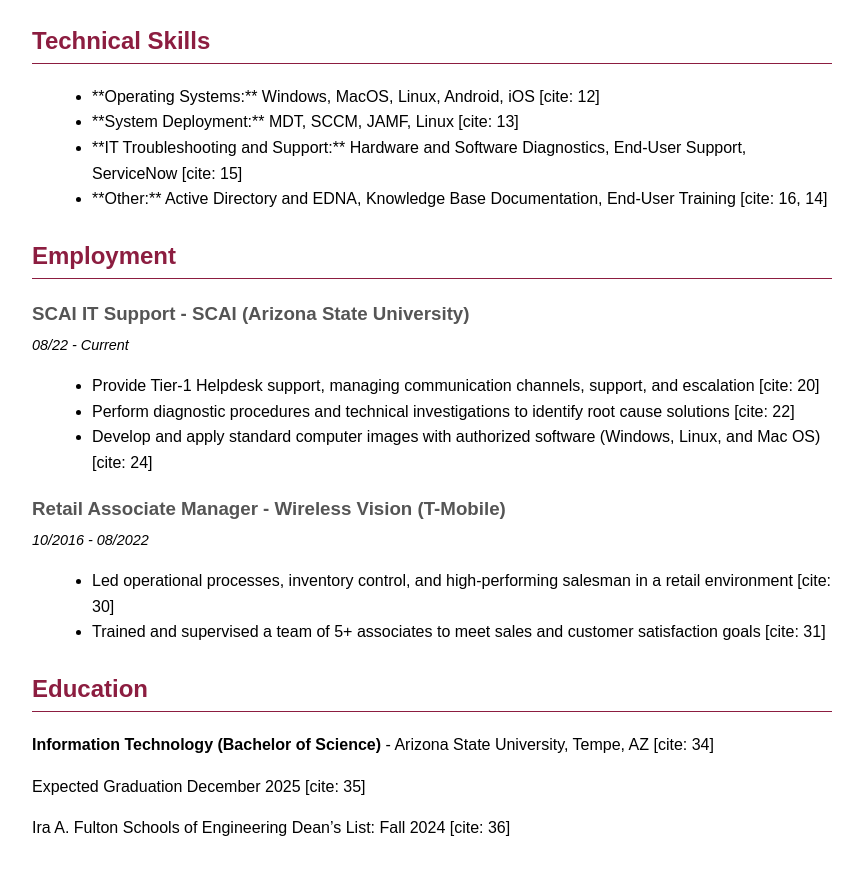
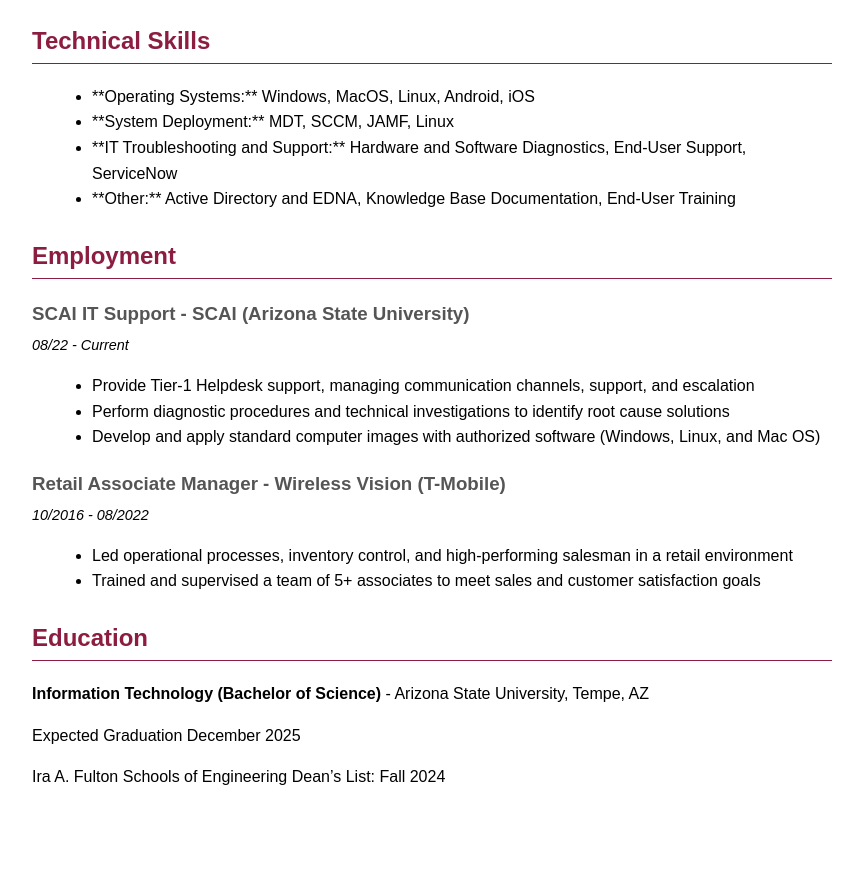
Before and after one commit to d-demumbrum/d-demumbrum.github.io, a plain HTML site: page index.html in a window 1280 px wide. Shown: the part 407-1282 px from the top of the page, without its empty margins (208-1071 px from the left). After the commit the page ends 1237 px from the top, so only its background shows below. Drawn offline with Linux system fonts and the light colour scheme.

Commit message:
clean up text
clean up text

```diff
--- a/index.html
+++ b/index.html
@@ -16,16 +16,16 @@
     <main>
         <section id="summary">
             <h2>Professional Summary</h2>
-            <p>Motivated IT Student completing a B.S. in Information Technology at ASU (Dec 2025). Leveraging a 10-year background in customer-facing roles, including leadership as a Retail Associate Manager, and currently providing Tier-1 Helpdesk support at ASU. Experienced in managing incident tickets (ServiceNow) and resolving complex user issues. Educational training in system configuration, network technology, cybersecurity fundamentals, and database administration, providing a strong full-stack foundation for IT roles. [cite: 7, 8, 9, 10]</p>
+            <p>Motivated IT Student completing a B.S. in Information Technology at ASU (Dec 2025). Leveraging a 10-year background in customer-facing roles, including leadership as a Retail Associate Manager, and currently providing Tier-1 Helpdesk support at ASU. Experienced in managing incident tickets (ServiceNow) and resolving complex user issues. Educational training in system configuration, network technology, cybersecurity fundamentals, and database administration, providing a strong full-stack foundation for IT roles. </p>
         </section>
 
         <section id="skills">
             <h2>Technical Skills</h2>
             <ul>
-                <li>**Operating Systems:** Windows, MacOS, Linux, Android, iOS [cite: 12]</li>
-                <li>**System Deployment:** MDT, SCCM, JAMF, Linux [cite: 13]</li>
-                <li>**IT Troubleshooting and Support:** Hardware and Software Diagnostics, End-User Support, ServiceNow [cite: 15]</li>
-                <li>**Other:** Active Directory and EDNA, Knowledge Base Documentation, End-User Training [cite: 16, 14]</li>
+                <li>**Operating Systems:** Windows, MacOS, Linux, Android, iOS </li>
+                <li>**System Deployment:** MDT, SCCM, JAMF, Linux </li>
+                <li>**IT Troubleshooting and Support:** Hardware and Software Diagnostics, End-User Support, ServiceNow </li>
+                <li>**Other:** Active Directory and EDNA, Knowledge Base Documentation, End-User Training </li>
             </ul>
         </section>
 
@@ -36,9 +36,9 @@
                 <h3>SCAI IT Support - SCAI (Arizona State University)</h3>
                 <p class="dates">08/22 - Current</p>
                 <ul>
-                    <li>Provide Tier-1 Helpdesk support, managing communication channels, support, and escalation [cite: 20]</li>
-                    <li>Perform diagnostic procedures and technical investigations to identify root cause solutions [cite: 22]</li>
-                    <li>Develop and apply standard computer images with authorized software (Windows, Linux, and Mac OS) [cite: 24]</li>
+                    <li>Provide Tier-1 Helpdesk support, managing communication channels, support, and escalation </li>
+                    <li>Perform diagnostic procedures and technical investigations to identify root cause solutions </li>
+                    <li>Develop and apply standard computer images with authorized software (Windows, Linux, and Mac OS) </li>
                 </ul>
             </article>
 
@@ -46,17 +46,17 @@
                 <h3>Retail Associate Manager - Wireless Vision (T-Mobile)</h3>
                 <p class="dates">10/2016 - 08/2022</p>
                 <ul>
-                    <li>Led operational processes, inventory control, and high-performing salesman in a retail environment [cite: 30]</li>
-                    <li>Trained and supervised a team of 5+ associates to meet sales and customer satisfaction goals [cite: 31]</li>
+                    <li>Led operational processes, inventory control, and high-performing salesman in a retail environment </li>
+                    <li>Trained and supervised a team of 5+ associates to meet sales and customer satisfaction goals </li>
                 </ul>
             </article>
         </section>
 
         <section id="education">
             <h2>Education</h2>
-            <p><strong>Information Technology (Bachelor of Science)</strong> - Arizona State University, Tempe, AZ [cite: 34]</p>
-            <p>Expected Graduation December 2025 [cite: 35]</p>
-            <p>Ira A. Fulton Schools of Engineering Dean’s List: Fall 2024 [cite: 36]</p>
+            <p><strong>Information Technology (Bachelor of Science)</strong> - Arizona State University, Tempe, AZ </p>
+            <p>Expected Graduation December 2025 </p>
+            <p>Ira A. Fulton Schools of Engineering Dean’s List: Fall 2024 </p>
         </section>
     </main>
 </body>
```
